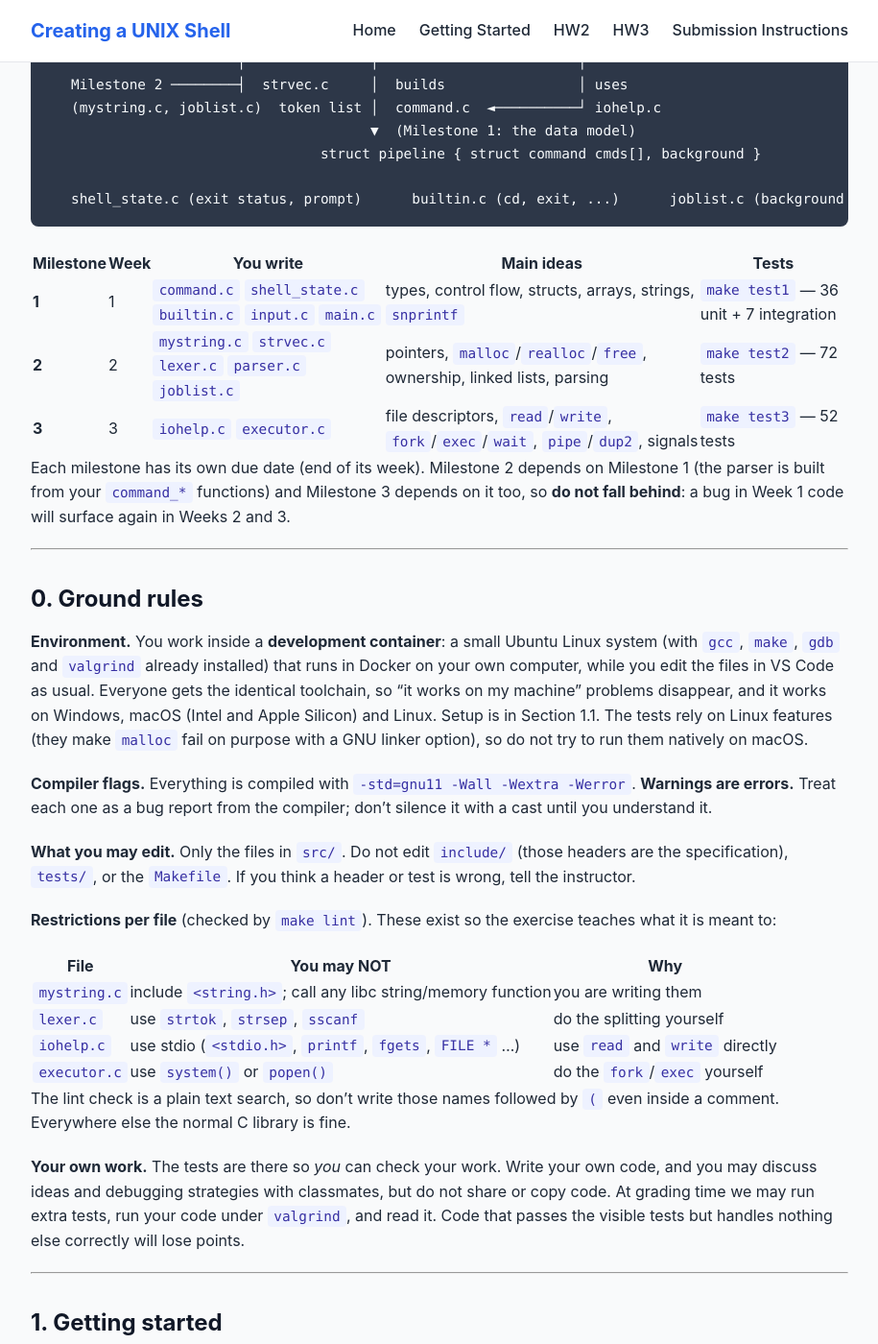
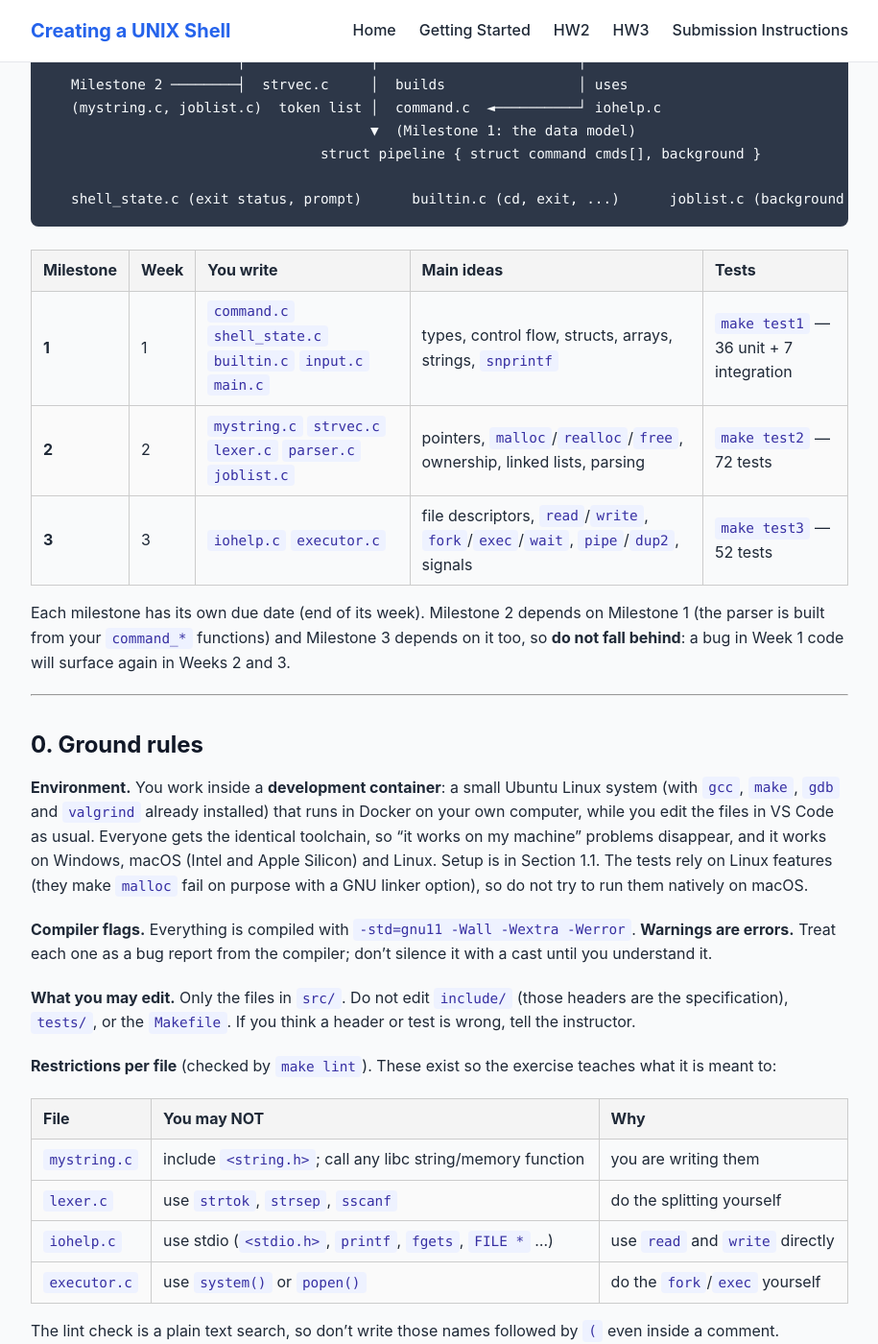
Before and after one commit to sysfun-gwu-f26/sysfun-f26.github.io, a Jekyll site: the page built from GettingStarted.md, in a window 1280 px wide and 1400 px high, scrolled down 564 px. Shown: the whole window at 96% size, without its empty margins (182-1097 px from the left). Built offline with Jekyll 4.4.1, drawn with Linux system fonts in a browser that asks for light colours; our own code applies the rules of GitHub Pages for plain Markdown files.

Commit message:
Enhance table styling in CSS
Added table styling for borders, padding, and alternating row colors.

```diff
--- a/assets/css/style.css
+++ b/assets/css/style.css
@@ -353,3 +353,28 @@ details .details-content {
   padding-top: 0.75rem;
   border-top: 1px solid var(--border-color);
 }
+
+/* Enable table borders and prevent double-border overlaps */
+table {
+  border-collapse: collapse;
+  width: 100%;
+  margin: 1rem 0;
+}
+
+/* Add grid lines to header and data cells */
+th, td {
+  border: 1px solid #ccc;
+  padding: 8px 12px;
+  text-align: left;
+}
+
+/* Optional: Add a distinct background to the table header */
+th {
+  background-color: #f4f4f4;
+  font-weight: bold;
+}
+
+/* Optional: Add alternating row colors for readability */
+tr:nth-child(even) {
+  background-color: #fafafa;
+}
```
